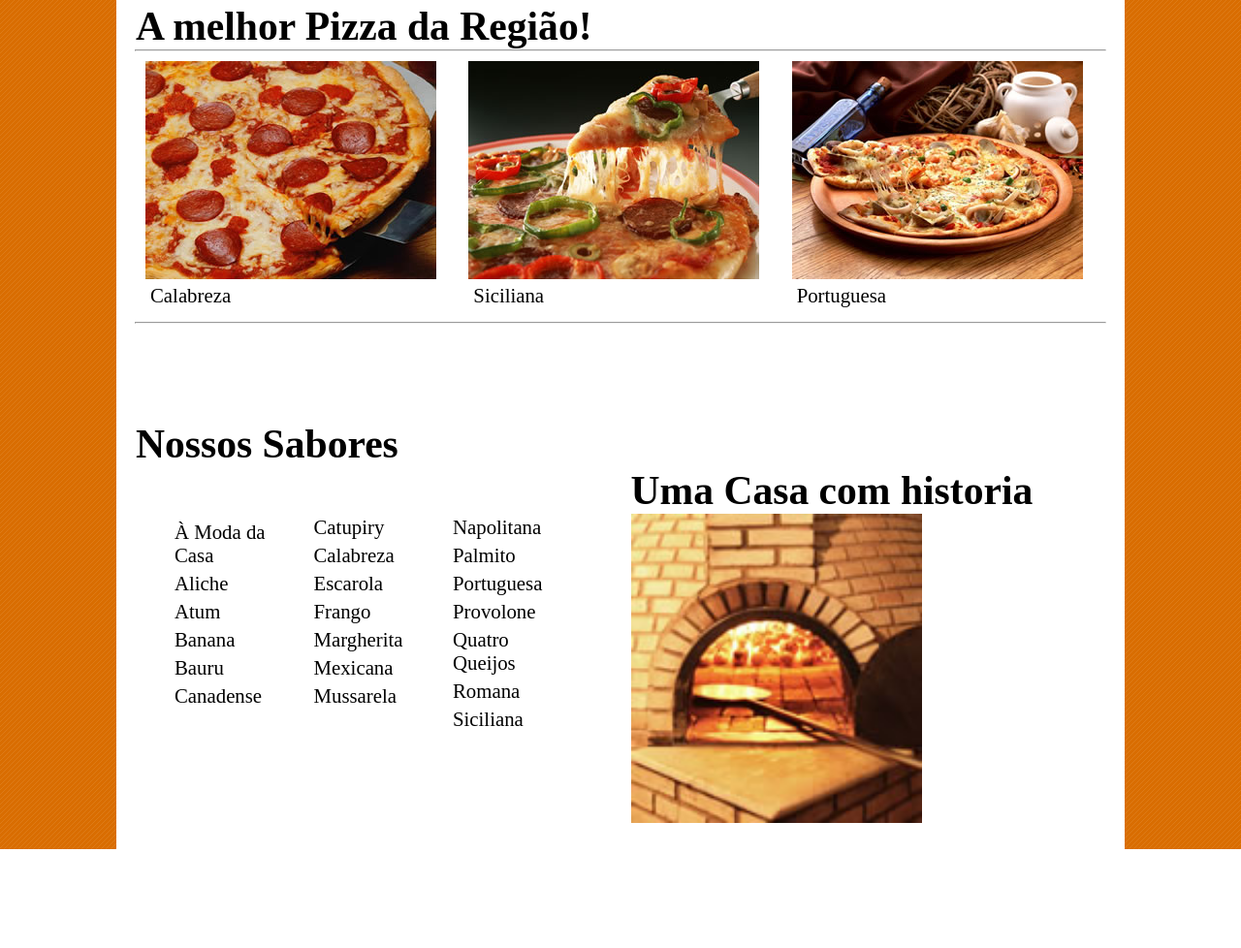
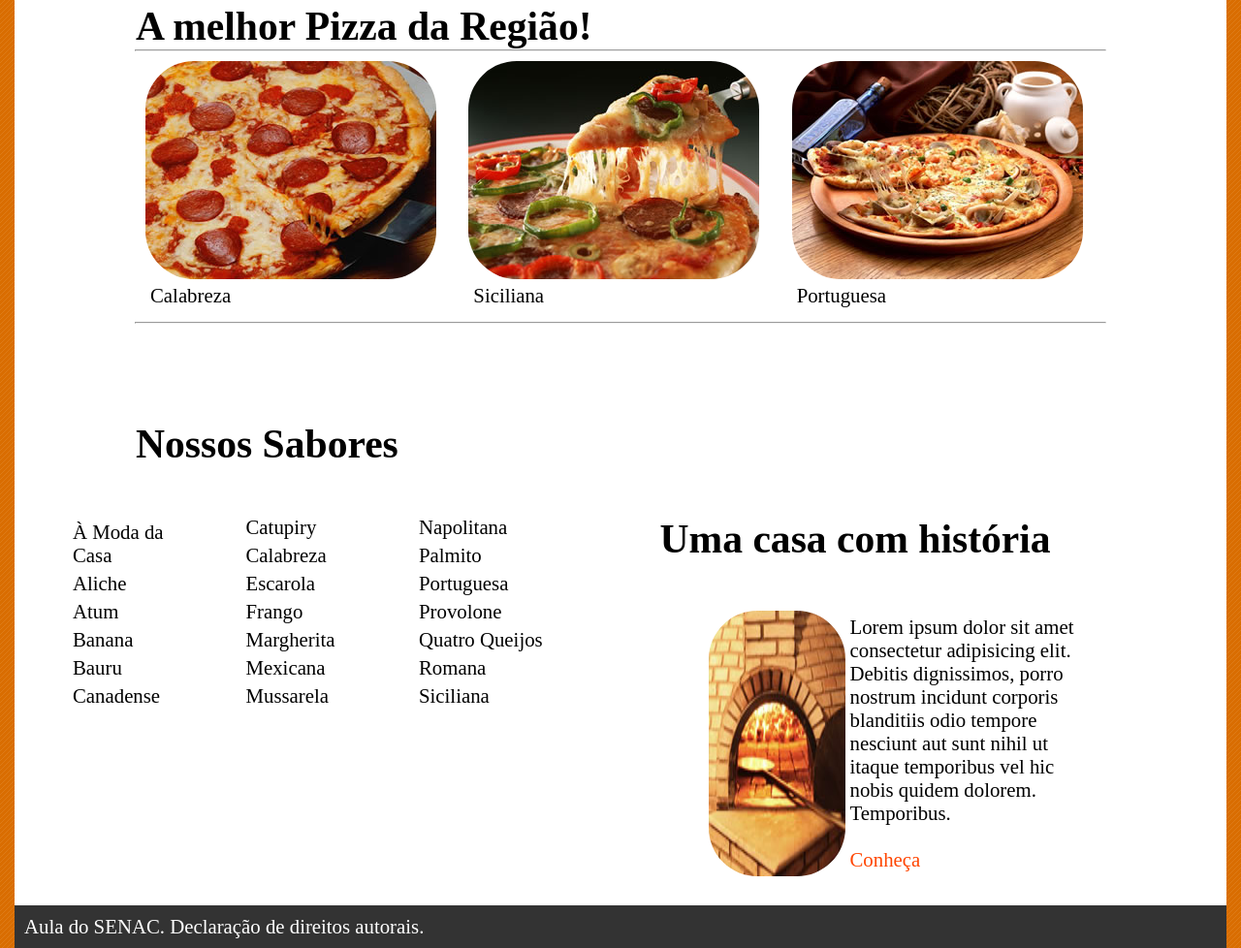
Before and after one commit to Bolsarim/site-pizza, a plain HTML site: page index.html in a window 1280 px wide. Shown: the part 278-1256 px from the top of the page at 97% size. Before the commit the page ends 1154 px from the top, so only its background shows below. Drawn offline with Linux system fonts and the light colour scheme.

Commit message:
alteração

```diff
--- a/index.html
+++ b/index.html
@@ -78,10 +78,26 @@
     <li>Siciliana</li>
 </ul>
 </div>
+
 <div class="coluna2">
-<h1>Uma Casa com historia</h1><img src="img/historia.jpg" width="" alt="">
+    <h1 class="titulo-2">Uma casa com história</h1>
+
+    <div class="conteudo-coluna-2">
+        <img class="img" src="img/historia.jpg" alt="imagem forno">
+        <p>Lorem ipsum dolor sit amet consectetur adipisicing elit. Debitis dignissimos, porro nostrum incidunt corporis blanditiis odio tempore nesciunt aut sunt nihil ut itaque temporibus vel hic nobis quidem dolorem. Temporibus.
+            <br>
+            <br>
+            <a class="conheca">Conheça</a>
+        </p>
+
 </div>
 </div>
+</div>
+</div>
+<div class="rodape">
+    <p>
+        Aula do SENAC. Declaração de direitos autorais.
+    </p>
 </div>
 </body>
 
--- a/style.css
+++ b/style.css
@@ -13,7 +13,7 @@ a {
 
 header {
 
-    max-width: 1200px;
+    max-width: 1250px;
     display: flex;
     background: rgb(192, 31, 31);
     padding: 10px;
@@ -39,7 +39,7 @@ hr {
 .header-2{
 
 
-    max-width: 1044px;
+    max-width: 1250px;
 
     background: rgb(255, 196, 0);
 
@@ -48,9 +48,8 @@ hr {
 
 .container {
     background-color: white;
-
     flex-wrap: wrap;
-    max-width: 1040px;
+    max-width: 1250px;
     margin: 0 auto;
 }
 
@@ -66,6 +65,7 @@ h1{
 img{
    width: 300px;
     display: block;
+    border-radius: 50px;
 
 }
 .flex{
@@ -78,6 +78,7 @@ img{
 .flex>div {
     flex: 50px;
     margin: 10px 10px;
+    border-radius: 50px;
 
 
 }
@@ -91,6 +92,7 @@ body {
     width: 100%
   }
 
+
 .coluna{
     column-count: 2;
 }
@@ -103,6 +105,41 @@ body {
   }
   .coluna2 {
 
+    max-width: 500px;
+    margin: 30px;
+    column-count: 1;
+    column-gap: 0;
+
+  }
+  .conteudo-coluna-2 {
+    display: flex;
+    max-width: 5000px;
+    margin: 50px;
     column-count: 1;
     column-gap: 0;
   }
+  .conheca {
+    color: orangered;
+  }
+  .subtitulo {
+  font-size: 25px;
+  padding-top: 20px;
+}
+  .titulo-2 {
+    margin-top: 100px;
+    display: flex;
+    padding-left: 0;
+    padding-top: 50px;
+  }
+  .p {
+    margin-right: 5px;
+  }
+  .rodape {
+    max-width: 1240px;
+    font-size: 10px;
+    background-color: #333333;
+    padding: 5px;
+    color: white;
+    margin: 0 auto;
+
+  }
```
Also changed, not shown: fundo (1).jpg (added).
